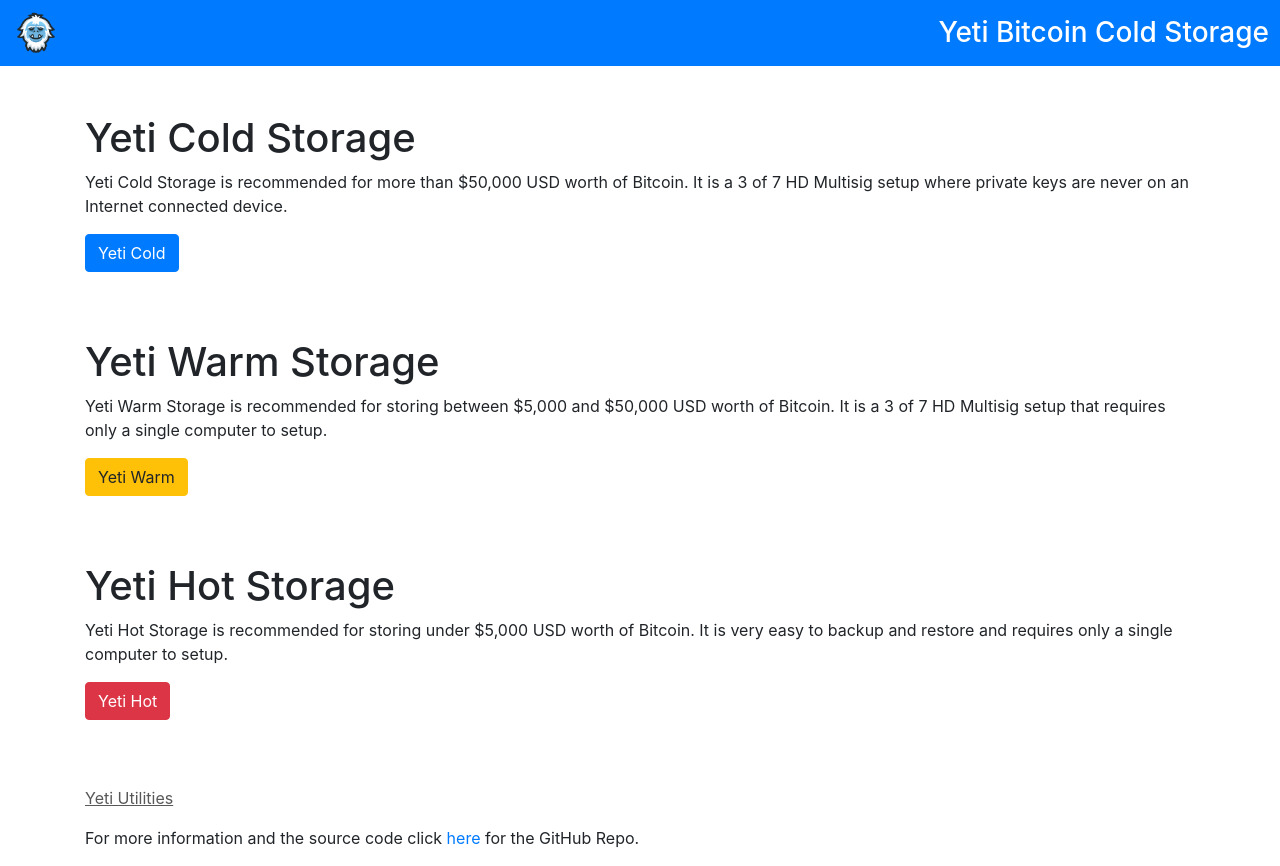
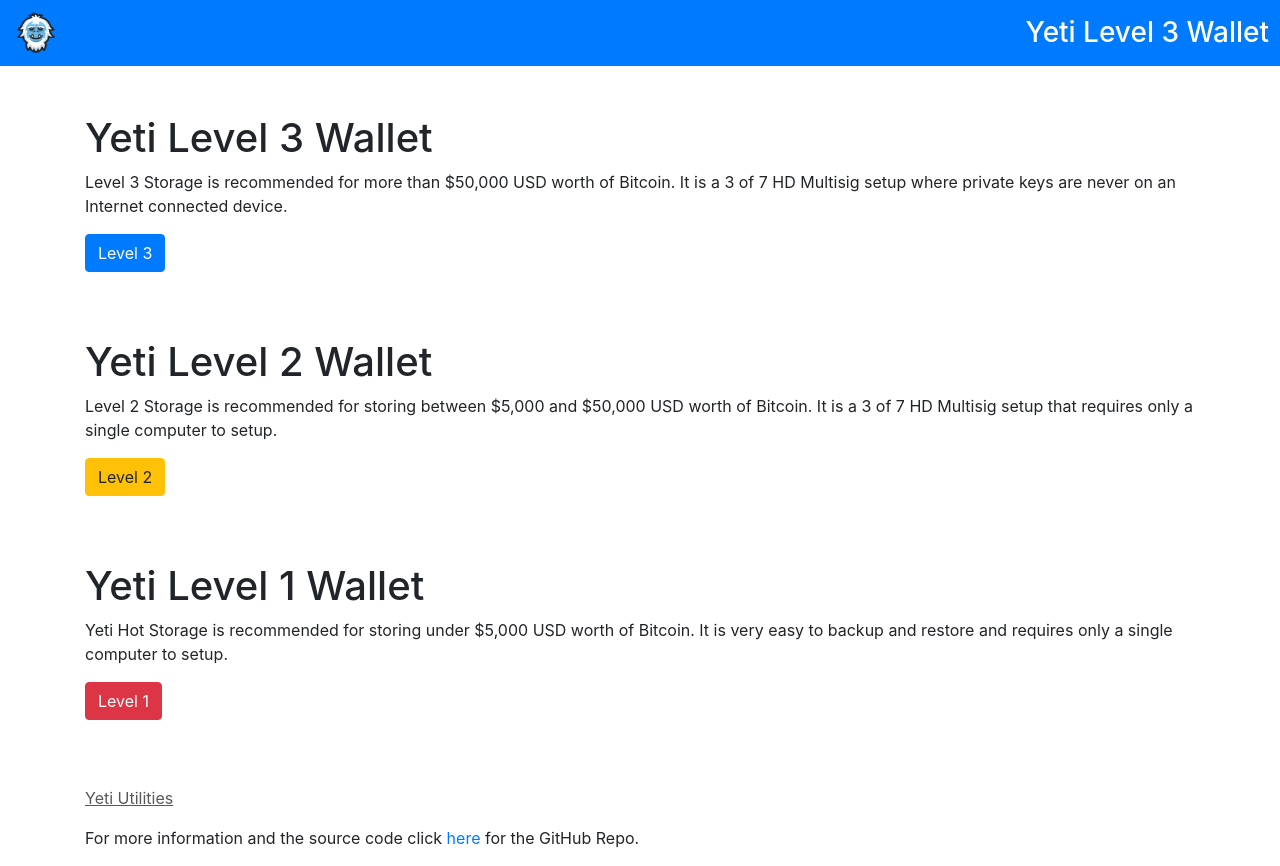
Before and after one commit to JWWeatherman/yetihosted, a Vue app: page / in a window 1280 px wide. Built offline with nearby package versions, Linux system fonts and the light colour scheme; what vue-default-value would draw is missing.

Commit message:
refactor yeti

```diff
--- a/src/components/Overview.vue
+++ b/src/components/Overview.vue
@@ -4,24 +4,24 @@
     <div class="container" style="margin-top: 3rem;">
       <h2></h2>
       <div class="hero-unit">
-          <h1>Yeti Cold Storage</h1>
-          <p>Yeti Cold Storage is recommended for more than $50,000 USD worth of Bitcoin. It is a 3 of 7 HD Multisig setup where private keys are never on an Internet connected device.</p>
+          <h1>Yeti Level 3 Wallet</h1>
+          <p>Level 3 Storage is recommended for more than $50,000 USD worth of Bitcoin. It is a 3 of 7 HD Multisig setup where private keys are never on an Internet connected device.</p>
           <p>
-            <input v-on:click="Cold" style="margin-bottom:50px;" class="btn btn-primary btn-large" type="submit" id="next" value="Yeti Cold">
+            <input v-on:click="Cold" style="margin-bottom:50px;" class="btn btn-primary btn-large" type="submit" id="next" value="Level 3">
           </p>
       </div>
       <div class="hero-unit">
-          <h1>Yeti Warm Storage</h1>
-          <p>Yeti Warm Storage is recommended for storing between $5,000 and $50,000 USD worth of Bitcoin. It is a 3 of 7 HD Multisig setup that requires only a single computer to setup.</p>
+          <h1>Yeti Level 2 Wallet</h1>
+          <p>Level 2 Storage is recommended for storing between $5,000 and $50,000 USD worth of Bitcoin. It is a 3 of 7 HD Multisig setup that requires only a single computer to setup.</p>
           <p>
-            <input v-on:click="Warm" style="margin-bottom:50px;" class="btn btn-warning btn-large" type="submit" id="next" value="Yeti Warm">
+            <input v-on:click="Warm" style="margin-bottom:50px;" class="btn btn-warning btn-large" type="submit" id="next" value="Level 2">
           </p>
       </div>
       <div class="hero-unit">
-          <h1>Yeti Hot Storage</h1>
+          <h1>Yeti Level 1 Wallet</h1>
           <p>Yeti Hot Storage is recommended for storing under $5,000 USD worth of Bitcoin. It is very easy to backup and restore and requires only a single computer to setup.</p>
           <p>
-            <input v-on:click="Hot" style="margin-bottom:50px;" class="btn btn-danger btn-large" type="submit" id="next" value="Yeti Hot">
+            <input v-on:click="Hot" style="margin-bottom:50px;" class="btn btn-danger btn-large" type="submit" id="next" value="Level 1">
           </p>
       </div>
       <a style="margin-top:30px;margin-bottom:30px;color:#585858;text-decoration: underline;" href="" v-on:click="Utils">Yeti Utilities</a>
--- a/src/components/navbarcold.vue
+++ b/src/components/navbarcold.vue
@@ -1,6 +1,6 @@
 <template>
     <nav class="form-row navbar navbar-light bg-primary">
         <img src="@/assets/logo.png" width="50" height="50" class="align-top" alt="">
-        <h3 style="color:white;margin:0;">Yeti Bitcoin Cold Storage</h3>
+        <h3 style="color:white;margin:0;">Yeti Level 3 Wallet</h3>
     </nav>
 </template>
--- a/src/components/navbarhot.vue
+++ b/src/components/navbarhot.vue
@@ -1,6 +1,6 @@
 <template>
     <nav class="form-row navbar navbar-light bg-danger">
         <img src="@/assets/logo.png" width="50" height="50" class="align-top" alt="">
-        <h3 style="color:white;margin:0;">Yeti Bitcoin Hot Storage</h3>
+        <h3 style="color:white;margin:0;">Yeti Level 1 Wallet</h3>
     </nav>
 </template>
--- a/src/components/navbarwarm.vue
+++ b/src/components/navbarwarm.vue
@@ -1,6 +1,6 @@
 <template>
     <nav class="form-row navbar navbar-light bg-warning">
         <img src="@/assets/logo.png" width="50" height="50" class="align-top" alt="">
-        <h3 style="color:black;margin:0;">Yeti Bitcoin Warm Storage</h3>
+        <h3 style="color:black;margin:0;">Yeti Level 2 Wallet</h3>
     </nav>
 </template>
```
